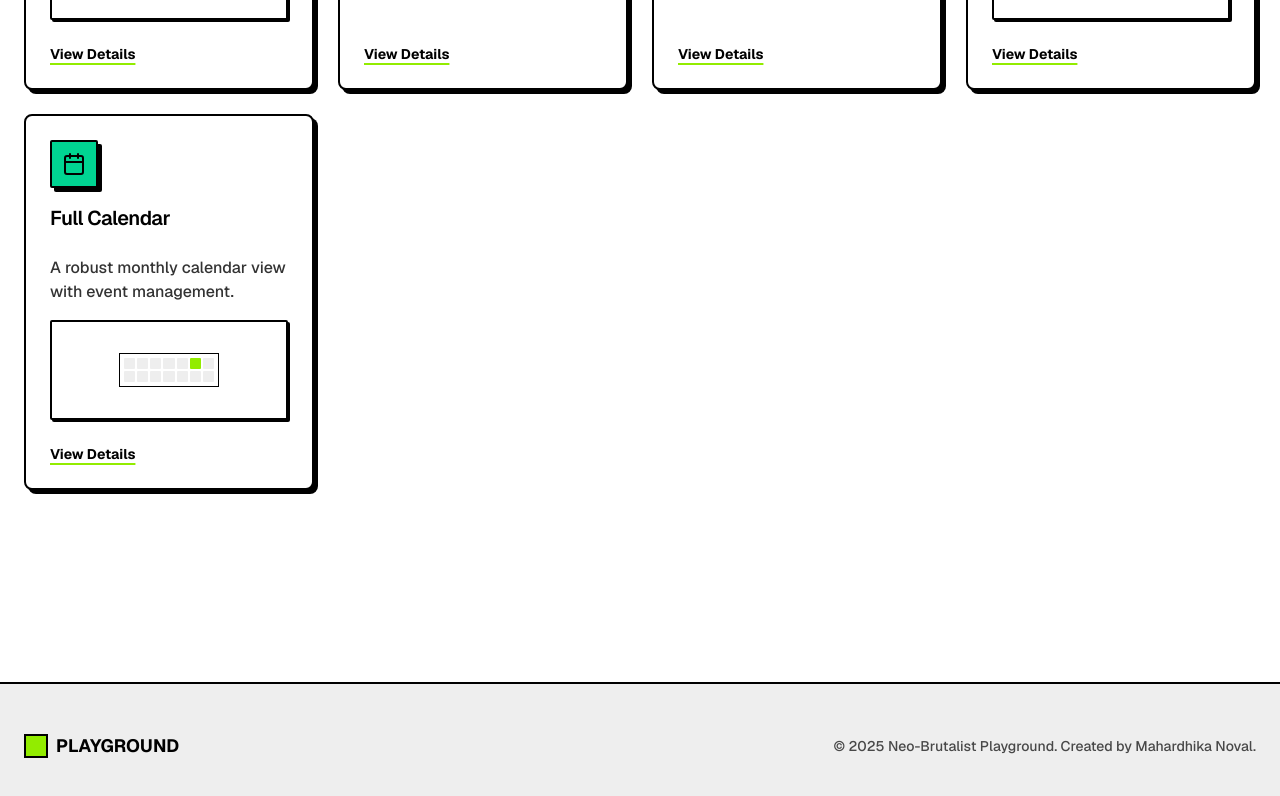
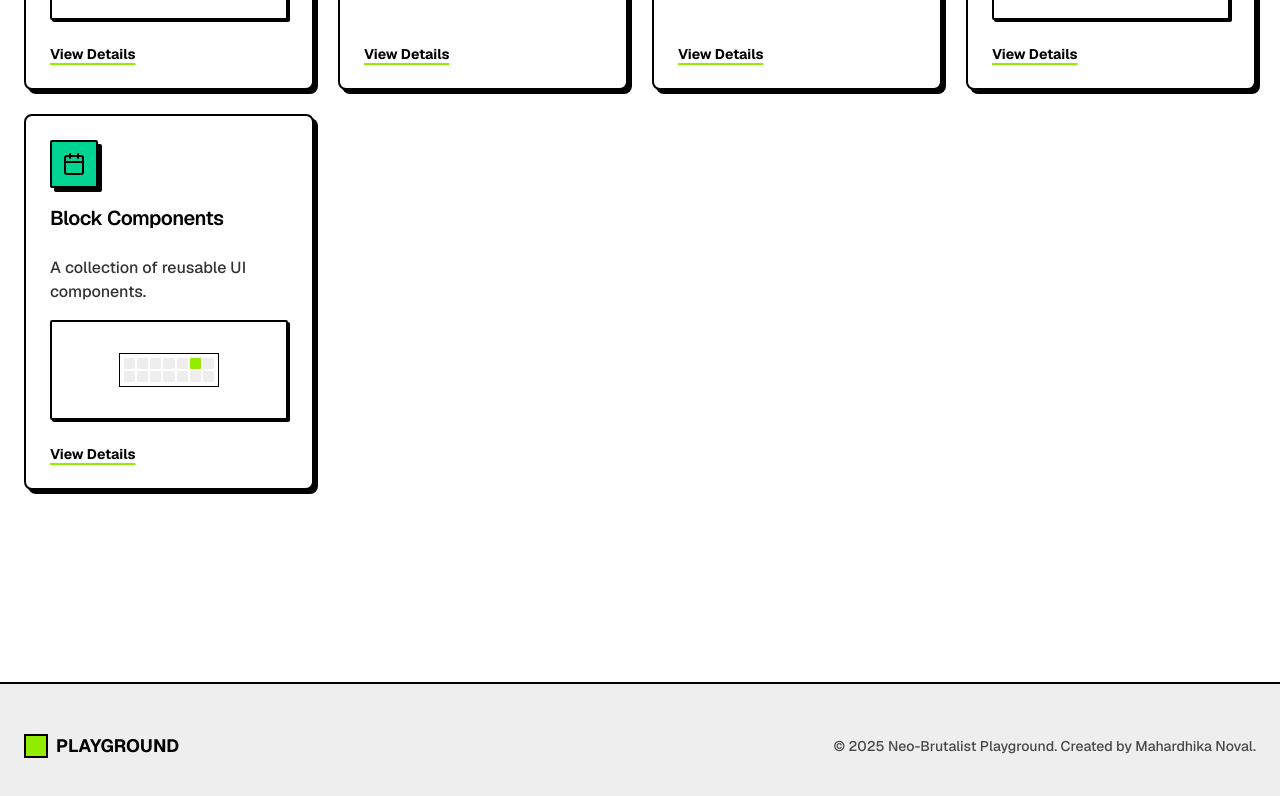
Before and after one commit to novalmahardhika/playground, a Next.js app: page / in a window 1280 px wide. Shown: the part 1000-1796 px from the top of the page. Built offline with nearby package versions, Linux system fonts and the light colour scheme.

Commit message:
feat: fix grid title

```diff
--- a/src/app/page.tsx
+++ b/src/app/page.tsx
@@ -232,8 +232,8 @@ const features = [
     ),
   },
   {
-    title: 'Full Calendar',
-    description: 'A robust monthly calendar view with event management.',
+    title: 'Block Components',
+    description: 'A collection of reusable UI components.',
     icon: Calendar,
     color: 'bg-emerald-400',
     href: '/docs/blocks/full-calendar',
```
